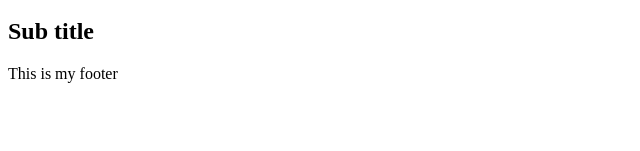
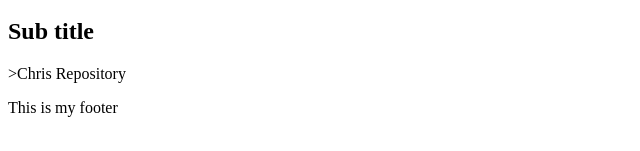
Before and after one commit to chrisj63/wdd231river, a plain HTML site: page index.html in a window 1280 px wide. Shown: the part 147-298 px from the top of the page, without its empty margins (0-640 px from the left). Drawn offline with Linux system fonts and the light colour scheme; files whose address does not match are found by name.

Commit message:
Test Chris Branch

```diff
--- a/index.html
+++ b/index.html
@@ -21,6 +21,7 @@
         <h2>This is my main Title</h2>
         <p>This is my paragraph.</p>
         <h2>Sub title</h2>
+        <p>>Chris Repository</p>
     </main>
 
 </body>
```
